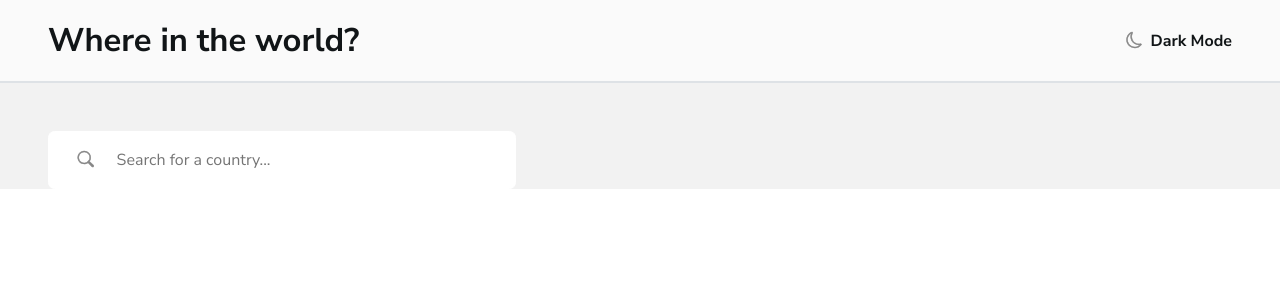
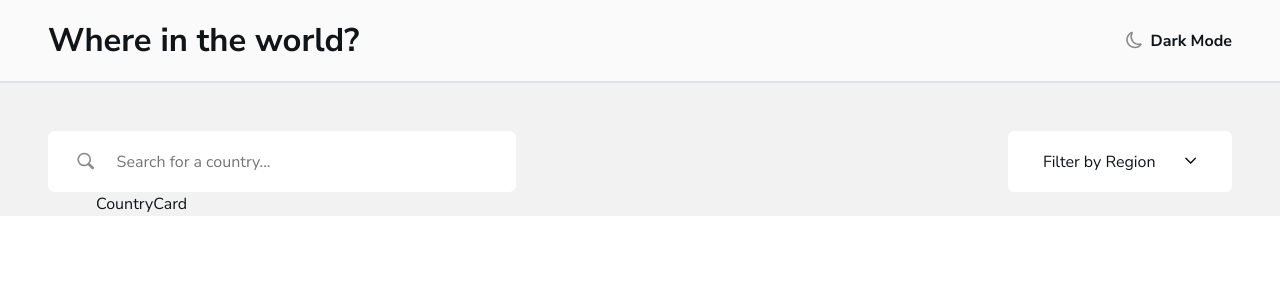
Before and after one commit to zsolt270/REST-COUNTRY, a React (Vite) app: page / in a window 1280 px wide. Shown: the top 300 px of the page. Built offline with nearby package versions, Linux system fonts and the light colour scheme.

Commit message:
new version

```diff
--- a/src/components/Main.module.css
+++ b/src/components/Main.module.css
@@ -1,6 +1,6 @@
 .lightModeElements {
-	background-color: hsl(0, 0%, 95%);
+	background-color: var(--lightModeElements);
 }
 .darkModeElements {
-	background-color: hsl(209, 23%, 22%);
+	background-color: var(--darkModeElements);
 }
--- a/src/components/Main.tsx
+++ b/src/components/Main.tsx
@@ -1,6 +1,8 @@
+import CountryCard from "./CountryCard.tsx";
 import themes from "./Main.module.css";
+import Select from "./Select.tsx";
 import SearchInput from "./ui/SearchInput.tsx";
-import Select from "./ui/Select.tsx";
+// import Select from "./ui/Select.tsx";
 
 type ThemeMode = {
 	mode: boolean;
@@ -15,7 +17,11 @@ export default function Main({ mode }: ThemeMode) {
 		>
 			<div className='d-flex flex-column flex-md-row justify-content-between'>
 				<SearchInput />
+				{/* <Select /> */}
 				<Select />
+			</div>
+			<div>
+				<CountryCard />
 			</div>
 		</main>
 	);
--- /dev/null
+++ b/src/components/Select.module.css
@@ -0,0 +1,37 @@
+.select {
+	background-color: var(--whiteModeInputColors);
+	border: 1px solid var(--whiteModeInputColors);
+	border-radius: 0.35em;
+	display: flex;
+	justify-content: center;
+	align-items: center;
+	padding: 1.1em;
+	min-width: 14em;
+}
+.select p {
+	margin-bottom: 0;
+}
+.select i {
+	font-size: 0.8em;
+	color: black;
+	font-weight: 700;
+}
+.options {
+	margin-top: 0.25em;
+	/* border: 1px solid black; */
+	border-radius: 0.35em;
+	min-width: 14em;
+	background-color: var(--whiteModeInputColors);
+	list-style-type: none;
+	position: absolute;
+}
+.options li {
+	margin-bottom: 0.25em;
+}
+.options li:first-child {
+	margin-top: 0.25em;
+}
+.options:hover,
+.select:hover {
+	cursor: pointer;
+}
--- /dev/null
+++ b/src/components/Select.tsx
@@ -0,0 +1,64 @@
+import { useState } from "react";
+import styles from "./Select.module.css";
+
+export default function Select() {
+	const [isOpen, setIsOpen] = useState(false);
+	const openSelect = () => {
+		setIsOpen(!isOpen);
+	};
+
+	const handleSelectQuery = (continent: string) => {
+		console.log(continent);
+	};
+
+	return (
+		<div>
+			<div
+				className={styles.select}
+				onClick={openSelect}
+			>
+				<p>Filter by Region</p>
+				<i className='bi bi-chevron-down'></i>
+			</div>
+			{isOpen ? (
+				<ul className={styles.options}>
+					<li
+						onClick={() => {
+							handleSelectQuery("Africa");
+						}}
+					>
+						Africa
+					</li>
+					<li
+						onClick={() => {
+							handleSelectQuery("America");
+						}}
+					>
+						America
+					</li>
+					<li
+						onClick={() => {
+							handleSelectQuery("Asia");
+						}}
+					>
+						Asia
+					</li>
+					<li
+						onClick={() => {
+							handleSelectQuery("Europe");
+						}}
+					>
+						Europe
+					</li>
+					<li
+						onClick={() => {
+							handleSelectQuery("Oceania");
+						}}
+					>
+						Oceania
+					</li>
+				</ul>
+			) : null}
+		</div>
+	);
+}
--- a/src/components/ui/Select.tsx
+++ /dev/null
@@ -1,23 +0,0 @@
-import styles from "./css.modules/Select.module.css";
-import { useState } from "react";
-
-export default function Select() {
-	const [isOpen, setIsOpen] = useState(false);
-	return (
-		<div></div>
-		// px-4 py-3
-		// <select className={styles.customeSelect}>
-		// 	<option
-		// 		selected
-		// 		hidden
-		// 	>
-		// 		Filter by Region
-		// 	</option>
-		// 	<option value='Africa'>Africa</option>
-		// 	<option value='America'>America</option>
-		// 	<option value='Asia'>Asia</option>
-		// 	<option value='Europe'>Europe</option>
-		// 	<option value='Oceania'>Oceania</option>
-		// </select>
-	);
-}
--- a/src/components/ui/css.modules/SearchInput.module.css
+++ b/src/components/ui/css.modules/SearchInput.module.css
@@ -9,7 +9,7 @@ input:focus {
 	outline: none;
 }
 i {
-	color: hsl(0, 0%, 52%);
+	color: var(--iconColors);
 	font-size: 1rem;
 	-webkit-text-stroke: 0.5px;
 	padding-left: 1.8rem;
@@ -18,7 +18,7 @@ i {
 	display: flex;
 	align-items: center;
 	gap: 1.3rem;
-	background-color: hsl(0, 0%, 100%);
+	background-color: var(--whiteModeInputColors);
 	border: 0.1px solid white;
 	border-radius: 0.4rem;
 }
--- a/src/main.css
+++ b/src/main.css
@@ -1,4 +1,15 @@
 @import url("https://fonts.googleapis.com/css2?family=Nunito+Sans:ital,opsz,wght@0,6..12,200..1000;1,6..12,200..1000&display=swap");
+
+:root {
+	--whiteModeInputColors: hsl(0, 0%, 100%);
+	--lightModeElements: hsl(0, 0%, 95%);
+	--darkModeElements: hsl(209, 23%, 22%);
+	--iconColors: hsl(0, 0%, 52%);
+	--lightModeBg: hsl(0, 0%, 98%);
+	--darkModeBg: hsl(207, 26%, 17%);
+	--lightModeTxtColor: hsl(200, 15%, 8%);
+	--darkModeTxtColor: hsl(0, 0%, 100%);
+}
 
 body {
 	font-family: "Nunito Sans", sans-serif;
--- a/src/pages/Pages.module.css
+++ b/src/pages/Pages.module.css
@@ -1,10 +1,10 @@
 .lightMode {
-	background-color: hsl(0, 0%, 98%);
-	color: hsl(200, 15%, 8%);
+	background-color: var(--lightModeBg);
+	color: var(--lightModeTxtColor);
 }
 .darkMode {
-	background-color: hsl(207, 26%, 17%);
-	color: hsl(0, 0%, 100%);
+	background-color: var(--darkModeBg);
+	color: var(--darkModeTxtColor);
 }
 
 .homePageTextSize {
```
Also changed, not shown: src/components/ui/css.modules/Select.module.css (deleted, +0 -17 lines).
